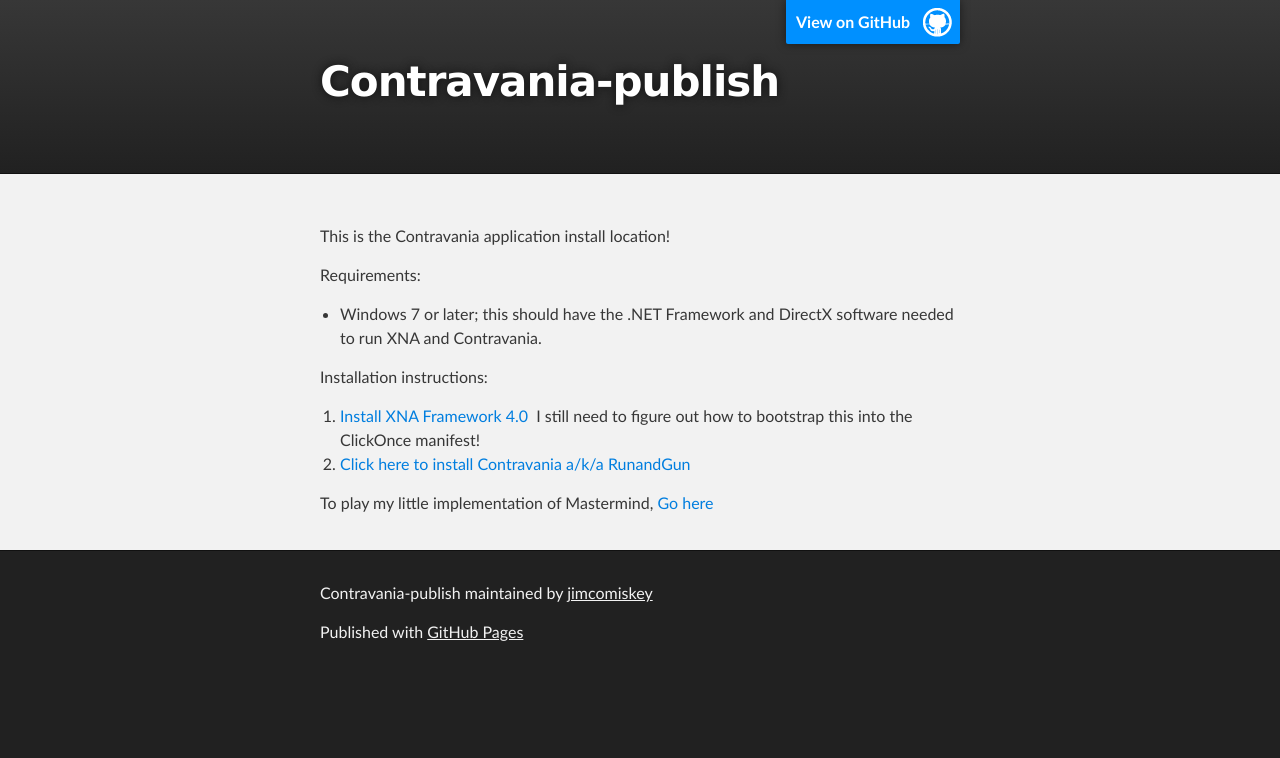
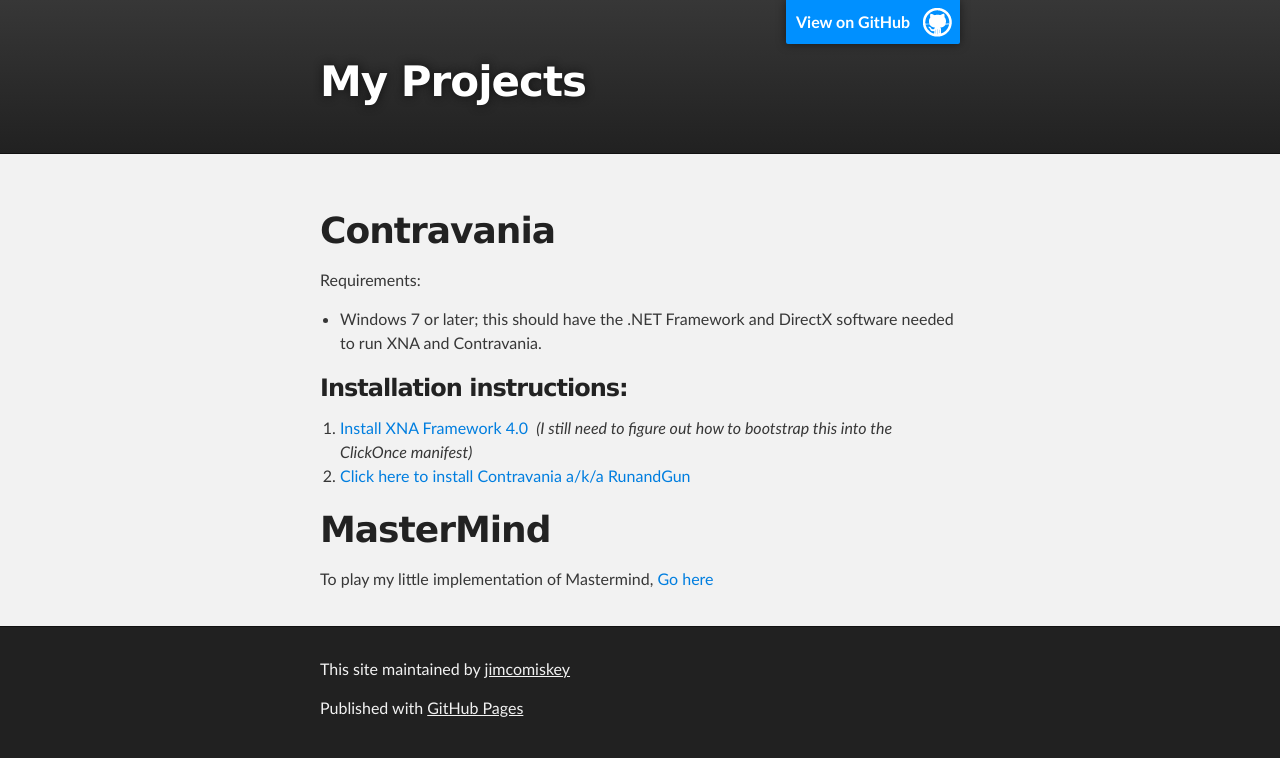
Before and after one commit to jimcomiskey/contravania-publish, a plain HTML site: page index.html in a window 1280 px wide. Drawn offline with Linux system fonts and the light colour scheme.

Commit message:
Repurpose site for multiple projects

```diff
--- a/index.html
+++ b/index.html
@@ -8,7 +8,7 @@
 
     <link rel="stylesheet" type="text/css" media="screen" href="stylesheets/stylesheet.css">
 
-    <title>Contravania-publish</title>
+    <title>Jim Comiskey's Personal Projects Page</title>
   </head>
 
   <body>
@@ -16,10 +16,10 @@
     <!-- HEADER -->
     <div id="header_wrap" class="outer">
         <header class="inner">
-          <a id="forkme_banner" href="https://github.com/jimcomiskey/contravania-publish">View on GitHub</a>
+          <a id="forkme_banner" href="https://github.com/jimcomiskey/">View on GitHub</a>
 
-          <h1 id="project_title">Contravania-publish</h1>
-          <h2 id="project_tagline"></h2>
+          <h1 id="project_title">My Projects</h1>
+          <h3 id="project_tagline"></h2>
 
             <!-- <section id="downloads">
               <a class="zip_download_link" href="https://github.com/jimcomiskey/contravania-publish/zipball/master">Download this project as a .zip file</a>
@@ -31,19 +31,21 @@
     <!-- MAIN CONTENT -->
     <div id="main_content_wrap" class="outer">
       <section id="main_content" class="inner">
-        <p>This is the Contravania application install location!</p>
+	    <h1>Contravania</h1>
+        <!-- <h3>This is the Contravania application install location.</h1> -->
 		<p>Requirements:</p>
 		<ul>
 			<li>Windows 7 or later; this should have the .NET Framework and DirectX software needed to run XNA and Contravania.</li>
 		</ul>
-		<p>Installation instructions:</p>
+		<h3>Installation instructions:</h1>
 		<ol>
-			<li><a href="./deploy/XNAFramework4.0.msi">Install XNA Framework 4.0 </a>&nbsp;I still need to figure out how to bootstrap this into the ClickOnce manifest!</li>
+			<li><a href="./deploy/XNAFramework4.0.msi">Install XNA Framework 4.0 </a>&nbsp;<em>(I still need to figure out how to bootstrap this into the ClickOnce manifest)</em></li>
 			<!-- <li><a href="http://contravania.azurewebsites.net/RunAndGun.application">Click here to install Contravania a/k/a RunandGun</a></li> -->
 			<li><a href="./publish/RunAndGun.application">Click here to install Contravania a/k/a RunandGun</a></li>
 			<!-- <li><a href="./deploy/Contravania.zip">Download Contravania Zip file</a></li>
 			<li>Unzip the file and run the application, RunAndGun.exe</li> -->
 		</ol>
+		<h1>MasterMind</h1>
 		<p>To play my little implementation of Mastermind,&nbsp;<a href="./mastermind/index.html">Go here</a></p>
       </section>
     </div>
@@ -51,7 +53,7 @@
     <!-- FOOTER  -->
     <div id="footer_wrap" class="outer">
       <footer class="inner">
-        <p class="copyright">Contravania-publish maintained by <a href="https://github.com/jimcomiskey">jimcomiskey</a></p>
+        <p class="copyright">This site maintained by <a href="https://github.com/jimcomiskey">jimcomiskey</a></p>
         <p>Published with <a href="http://pages.github.com">GitHub Pages</a></p>
       </footer>
     </div>
```
